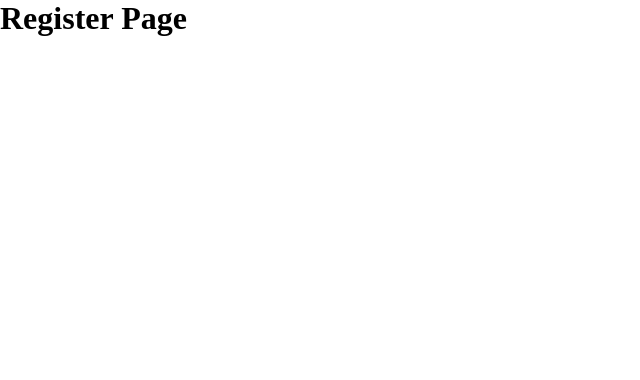
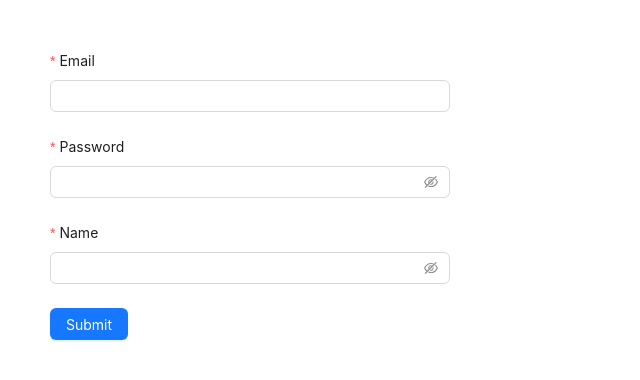
Before and after one commit to TuanAnhDevIT/Fullstack-react-node-jwt, a React (Vite) app in the folder frontend/: page /register in a window 1280 px wide. Shown: the top 380 px of the page, without its empty margins (0-640 px from the left). Built offline with nearby package versions, Linux system fonts and the light colour scheme.

Commit message:
complete register function

```diff
--- a/frontend/src/App.jsx
+++ b/frontend/src/App.jsx
@@ -1,6 +1,7 @@
 import { useEffect } from "react";
 import Header from "./components/layout/header";
 import axios from "./util/axios.customize";
+import { Outlet } from "react-router-dom";
 
 function App() {
   useEffect(() => {
@@ -15,6 +16,7 @@ function App() {
   return (
     <div>
       <Header />
+      <Outlet />
     </div>
   );
 }
--- a/frontend/src/components/layout/header.jsx
+++ b/frontend/src/components/layout/header.jsx
@@ -5,16 +5,17 @@ import {
   SettingOutlined,
 } from "@ant-design/icons";
 import { Menu } from "antd";
+import { Link } from "react-router-dom";
 
 const Header = () => {
   const items = [
     {
-      label: "Home Page",
+      label: <Link to={"/"}>Home Page</Link>,
       key: "home",
       icon: <MailOutlined />,
     },
     {
-      label: "Users",
+      label: <Link to={"/user"}>Users</Link>,
       key: "user",
       icon: <MailOutlined />,
     },
--- a/frontend/src/main.jsx
+++ b/frontend/src/main.jsx
@@ -11,21 +11,32 @@ import {
   Route,
   RouterProvider,
 } from "react-router-dom";
+import UserPage from "./pages/user.jsx";
+import HomePage from "./pages/home.jsx";
+import LoginPage from "./pages/login.jsx";
 
 const router = createBrowserRouter([
   {
     path: "/",
     element: <App />,
-    // children: [
-    //   {
-    //     path: "register",
-    //     element: <RegisterPage />,
-    //   },
-    // ],
+    children: [
+      {
+        index: true,
+        element: <HomePage />,
+      },
+      {
+        path: "user",
+        element: <UserPage />,
+      },
+    ],
   },
   {
     path: "register",
     element: <RegisterPage />,
+  },
+  {
+    path: "login",
+    element: <LoginPage />,
   },
 ]);
 
--- /dev/null
+++ b/frontend/src/pages/home.jsx
@@ -0,0 +1,5 @@
+const HomePage = () => {
+  return <div> home page</div>;
+};
+
+export default HomePage;
--- /dev/null
+++ b/frontend/src/pages/login.jsx
@@ -0,0 +1,5 @@
+const LoginPage = () => {
+  return <div>Login Page</div>;
+};
+
+export default LoginPage;
--- a/frontend/src/pages/register.jsx
+++ b/frontend/src/pages/register.jsx
@@ -1,7 +1,86 @@
+import React from "react";
+import { Button, Form, Input, notification } from "antd";
+import { createUserApi } from "../util/api";
+import { useNavigate } from "react-router-dom";
 const RegisterPage = () => {
+  const navigate = useNavigate();
+  const onFinish = async (values) => {
+    const { name, email, password } = values;
+    const res = await createUserApi(name, email, password);
+    if (res) {
+      notification.success({
+        message: "CREATE USER",
+        description: "Success",
+      });
+      navigate("/login");
+    } else {
+      notification.error({
+        message: "CREATE USER",
+        description: "Error",
+      });
+    }
+  };
   return (
-    <div>
-      <h1>Register Page</h1>
+    <div style={{ margin: 50 }}>
+      <Form
+        name="basic"
+        labelCol={{
+          span: 8,
+        }}
+        wrapperCol={{
+          span: 16,
+        }}
+        style={{
+          maxWidth: 600,
+        }}
+        onFinish={onFinish}
+        autoComplete="off"
+        layout="vertical"
+      >
+        <Form.Item
+          label="Email"
+          name="email"
+          rules={[
+            {
+              required: true,
+              message: "Please input your username!",
+            },
+          ]}
+        >
+          <Input />
+        </Form.Item>
+        <Form.Item
+          label="Password"
+          name="password"
+          rules={[
+            {
+              required: true,
+              message: "Please input your password!",
+            },
+          ]}
+        >
+          <Input.Password />
+        </Form.Item>
+
+        <Form.Item
+          label="Name"
+          name="name"
+          rules={[
+            {
+              required: true,
+              message: "Please input your name!",
+            },
+          ]}
+        >
+          <Input.Password />
+        </Form.Item>
+
+        <Form.Item>
+          <Button type="primary" htmlType="submit">
+            Submit
+          </Button>
+        </Form.Item>
+      </Form>
     </div>
   );
 };
--- /dev/null
+++ b/frontend/src/pages/user.jsx
@@ -0,0 +1,5 @@
+const UserPage = () => {
+  return <div> user page</div>;
+};
+
+export default UserPage;
--- /dev/null
+++ b/frontend/src/util/api.js
@@ -0,0 +1,14 @@
+import Password from "antd/es/input/Password";
+import axios from "./axios.customize";
+
+const createUserApi = (name, email, password) => {
+  const URL = "/v1/api/register";
+  const data = {
+    name,
+    email,
+    password,
+  };
+  return axios.post(URL, data);
+};
+
+export { createUserApi };
```
